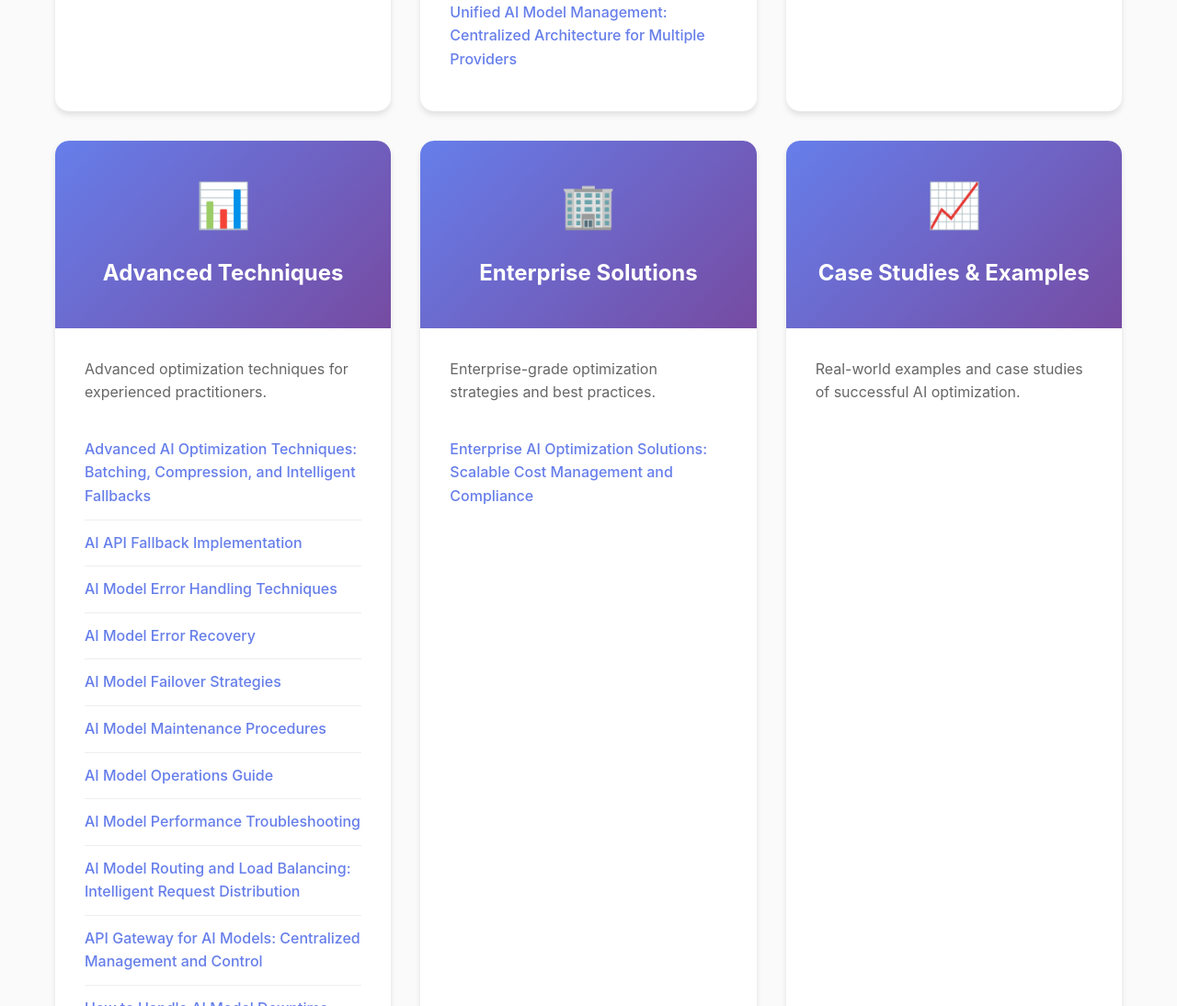
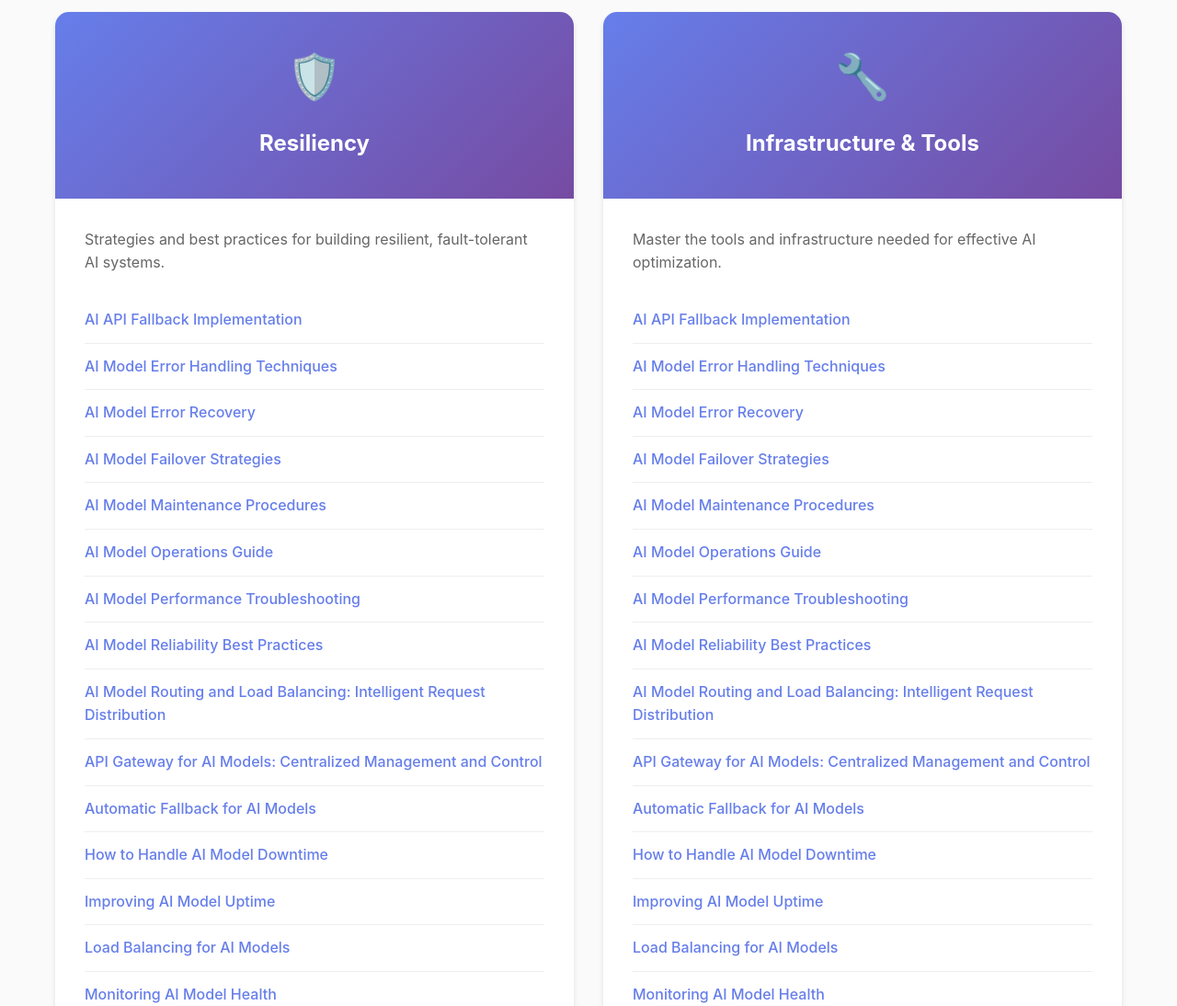
Before and after one commit to oletizi/www-aiperformanceoptimization, an Astro site: page /learn in a window 1280 px wide. Shown: the part 2640-3734 px from the top of the page at 92% size. Built offline with nearby package versions, Linux system fonts and the light colour scheme; Astro itself is replaced by a stand-in of ours.

Commit message:
formatting

```diff
--- a/src/content/learn/ai-api-fallback-implementation.mdx
+++ b/src/content/learn/ai-api-fallback-implementation.mdx
@@ -3,7 +3,7 @@ title: "AI API Fallback Implementation"
 description: "Learn practical AI API fallback implementation patterns. Master code examples, error handling, and real-world scenarios for robust AI applications."
 publishedDate: "2024-12-15"
 readingTime: "10 minutes"
-category: ["Infrastructure & Tools", "Performance Optimization", "Advanced Techniques"]
+category: ["Infrastructure & Tools", "Performance Optimization", "Advanced Techniques", "Resiliency"]
 ---
 
 # AI API Fallback Implementation
--- a/src/content/learn/ai-model-error-handling-techniques.mdx
+++ b/src/content/learn/ai-model-error-handling-techniques.mdx
@@ -3,7 +3,7 @@ title: "AI Model Error Handling Techniques"
 description: "Master AI model error handling techniques. Learn retry mechanisms, graceful degradation, and implementation patterns for robust AI applications."
 publishedDate: "2024-12-15"
 readingTime: "11 minutes"
-category: ["Infrastructure & Tools", "Performance Optimization", "Advanced Techniques"]
+category: ["Infrastructure & Tools", "Performance Optimization", "Advanced Techniques", "Resiliency"]
 ---
 
 # AI Model Error Handling Techniques
--- a/src/content/learn/ai-model-error-recovery.mdx
+++ b/src/content/learn/ai-model-error-recovery.mdx
@@ -3,7 +3,7 @@ title: "AI Model Error Recovery"
 description: "Master AI model error recovery strategies. Learn comprehensive error handling, recovery mechanisms, and best practices for managing AI model failures and errors."
 publishedDate: "2024-12-15"
 readingTime: "11 minutes"
-category: ["Infrastructure & Tools", "Performance Optimization", "Advanced Techniques"]
+category: ["Infrastructure & Tools", "Performance Optimization", "Advanced Techniques", "Resiliency"]
 ---
 
 # AI Model Error Recovery
--- a/src/content/learn/ai-model-failover-strategies.mdx
+++ b/src/content/learn/ai-model-failover-strategies.mdx
@@ -3,7 +3,7 @@ title: "AI Model Failover Strategies"
 description: "Learn proven strategies for AI model failover. Ensure reliability and uptime with multi-provider, fallback, and redundancy techniques."
 publishedDate: "2024-12-15"
 readingTime: "10 minutes"
-category: ["Infrastructure & Tools", "Performance Optimization", "Cost Optimization", "Advanced Techniques"]
+category: ["Infrastructure & Tools", "Performance Optimization", "Cost Optimization", "Advanced Techniques", "Resiliency"]
 ---
 
 # AI Model Failover Strategies
--- a/src/content/learn/ai-model-maintenance-procedures.mdx
+++ b/src/content/learn/ai-model-maintenance-procedures.mdx
@@ -3,7 +3,7 @@ title: "AI Model Maintenance Procedures"
 description: "Master AI model maintenance procedures and update strategies. Learn systematic approaches to maintaining AI models in production, including updates, optimization, and lifecycle management."
 publishedDate: "2024-12-15"
 readingTime: "12 minutes"
-category: ["Infrastructure & Tools", "Performance Optimization", "Advanced Techniques"]
+category: ["Infrastructure & Tools", "Performance Optimization", "Advanced Techniques", "Resiliency"]
 ---
 
 # AI Model Maintenance Procedures
--- a/src/content/learn/ai-model-operations-guide.mdx
+++ b/src/content/learn/ai-model-operations-guide.mdx
@@ -3,7 +3,7 @@ title: "AI Model Operations Guide"
 description: "Master AI model operations with comprehensive procedures, monitoring, and maintenance strategies. Learn production-ready operational practices for managing AI services effectively."
 publishedDate: "2024-12-15"
 readingTime: "13 minutes"
-category: ["Infrastructure & Tools", "Performance Optimization", "Advanced Techniques"]
+category: ["Infrastructure & Tools", "Performance Optimization", "Advanced Techniques", "Resiliency"]
 ---
 
 # AI Model Operations Guide
--- a/src/content/learn/ai-model-performance-troubleshooting.mdx
+++ b/src/content/learn/ai-model-performance-troubleshooting.mdx
@@ -3,7 +3,7 @@ title: "AI Model Performance Troubleshooting"
 description: "Master AI model performance troubleshooting techniques. Learn systematic approaches, performance analysis, and optimization strategies for resolving AI performance issues."
 publishedDate: "2024-12-15"
 readingTime: "12 minutes"
-category: ["Infrastructure & Tools", "Performance Optimization", "Advanced Techniques"]
+category: ["Infrastructure & Tools", "Performance Optimization", "Advanced Techniques", "Resiliency"]
 ---
 
 # AI Model Performance Troubleshooting
--- a/src/content/learn/ai-model-reliability-best-practices.mdx
+++ b/src/content/learn/ai-model-reliability-best-practices.mdx
@@ -3,7 +3,7 @@ title: "AI Model Reliability Best Practices"
 description: "Master best practices for AI model reliability. Learn monitoring, redundancy, error handling, and deployment tips for robust AI systems."
 publishedDate: "2024-12-15"
 readingTime: "9 minutes"
-category: ["Infrastructure & Tools", "Performance Optimization", "Cost Optimization"]
+category: ["Infrastructure & Tools", "Performance Optimization", "Cost Optimization", "Resiliency"]
 ---
 
 # AI Model Reliability Best Practices
--- a/src/content/learn/ai-model-routing-load-balancing.mdx
+++ b/src/content/learn/ai-model-routing-load-balancing.mdx
@@ -3,7 +3,7 @@ title: "AI Model Routing and Load Balancing: Intelligent Request Distribution"
 description: "Master AI model routing and load balancing strategies. Learn intelligent routing algorithms, health checking, failover mechanisms, and performance optimization techniques."
 publishedDate: "2024-12-15"
 readingTime: "14 minutes"
-category: ["Infrastructure & Tools", "Performance Optimization", "Advanced Techniques"]
+category: ["Infrastructure & Tools", "Performance Optimization", "Advanced Techniques", "Resiliency"]
 ---
 
 # AI Model Routing and Load Balancing
--- a/src/content/learn/api-gateway-ai-models.mdx
+++ b/src/content/learn/api-gateway-ai-models.mdx
@@ -3,7 +3,7 @@ title: "API Gateway for AI Models: Centralized Management and Control"
 description: "Learn how to build an API gateway for AI models. Master gateway architecture patterns, request transformation, authentication, rate limiting, and centralized management."
 publishedDate: "2024-12-15"
 readingTime: "13 minutes"
-category: ["Infrastructure & Tools", "Performance Optimization", "Advanced Techniques"]
+category: ["Infrastructure & Tools", "Performance Optimization", "Advanced Techniques", "Resiliency"]
 ---
 
 # API Gateway for AI Models
--- a/src/content/learn/automatic-fallback-for-ai-models.mdx
+++ b/src/content/learn/automatic-fallback-for-ai-models.mdx
@@ -3,7 +3,7 @@ title: "Automatic Fallback for AI Models"
 description: "Discover how to implement automatic fallback for AI models. Learn code patterns and real-world examples to keep your AI apps running."
 publishedDate: "2024-12-15"
 readingTime: "8 minutes"
-category: ["Infrastructure & Tools", "Performance Optimization", "Cost Optimization"]
+category: ["Infrastructure & Tools", "Performance Optimization", "Cost Optimization", "Resiliency"]
 ---
 
 # Automatic Fallback for AI Models
--- a/src/content/learn/how-to-handle-ai-model-downtime.mdx
+++ b/src/content/learn/how-to-handle-ai-model-downtime.mdx
@@ -3,7 +3,7 @@ title: "How to Handle AI Model Downtime"
 description: "Learn practical steps to handle AI model downtime effectively. Master incident response, troubleshooting procedures, and operational best practices for AI service disruptions."
 publishedDate: "2024-12-15"
 readingTime: "10 minutes"
-category: ["Infrastructure & Tools", "Performance Optimization", "Advanced Techniques"]
+category: ["Infrastructure & Tools", "Performance Optimization", "Advanced Techniques", "Resiliency"]
 ---
 
 # How to Handle AI Model Downtime
--- a/src/content/learn/improving-ai-model-uptime.mdx
+++ b/src/content/learn/improving-ai-model-uptime.mdx
@@ -3,7 +3,7 @@ title: "Improving AI Model Uptime"
 description: "Master strategies to improve AI model uptime and reliability. Learn monitoring techniques, proactive maintenance, and best practices for maximizing AI service availability."
 publishedDate: "2024-12-15"
 readingTime: "11 minutes"
-category: ["Infrastructure & Tools", "Performance Optimization", "Advanced Techniques"]
+category: ["Infrastructure & Tools", "Performance Optimization", "Advanced Techniques", "Resiliency"]
 ---
 
 # Improving AI Model Uptime
--- a/src/content/learn/load-balancing-for-ai-models.mdx
+++ b/src/content/learn/load-balancing-for-ai-models.mdx
@@ -3,7 +3,7 @@ title: "Load Balancing for AI Models"
 description: "Master load balancing strategies for AI models. Learn algorithms, implementation patterns, and best practices for distributing AI requests across multiple providers."
 publishedDate: "2024-12-15"
 readingTime: "11 minutes"
-category: ["Infrastructure & Tools", "Performance Optimization", "Advanced Techniques"]
+category: ["Infrastructure & Tools", "Performance Optimization", "Advanced Techniques", "Resiliency"]
 ---
 
 # Load Balancing for AI Models
--- a/src/content/learn/monitoring-ai-model-health.mdx
+++ b/src/content/learn/monitoring-ai-model-health.mdx
@@ -3,7 +3,7 @@ title: "Monitoring AI Model Health"
 description: "Master AI model health monitoring strategies. Learn metrics, alerting, and implementation patterns for comprehensive AI system monitoring."
 publishedDate: "2024-12-15"
 readingTime: "12 minutes"
-category: ["Infrastructure & Tools", "Performance Optimization", "Cost Optimization"]
+category: ["Infrastructure & Tools", "Performance Optimization", "Cost Optimization", "Resiliency"]
 ---
 
 # Monitoring AI Model Health
--- a/src/content/learn/multi-provider-ai-failover.mdx
+++ b/src/content/learn/multi-provider-ai-failover.mdx
@@ -3,7 +3,7 @@ title: "Multi-Provider AI Failover"
 description: "Master multi-provider AI failover strategies. Learn advanced patterns for switching between OpenAI, Anthropic, Google, and other AI providers seamlessly."
 publishedDate: "2024-12-15"
 readingTime: "12 minutes"
-category: ["Infrastructure & Tools", "Performance Optimization", "Advanced Techniques"]
+category: ["Infrastructure & Tools", "Performance Optimization", "Advanced Techniques", "Resiliency"]
 ---
 
 # Multi-Provider AI Failover
--- a/src/content/learn/redundancy-in-ai-model-deployments.mdx
+++ b/src/content/learn/redundancy-in-ai-model-deployments.mdx
@@ -3,7 +3,7 @@ title: "Redundancy in AI Model Deployments"
 description: "Master redundancy strategies for AI model deployments. Learn deployment patterns, infrastructure design, and best practices for high-availability AI systems."
 publishedDate: "2024-12-15"
 readingTime: "13 minutes"
-category: ["Infrastructure & Tools", "Performance Optimization", "Advanced Techniques"]
+category: ["Infrastructure & Tools", "Performance Optimization", "Advanced Techniques", "Resiliency"]
 ---
 
 # Redundancy in AI Model Deployments
--- a/src/pages/learn/index.astro
+++ b/src/pages/learn/index.astro
@@ -16,6 +16,11 @@ const articlesByCategory = {
       ? article.data.category.includes('Performance Optimization')
       : article.data.category === 'Performance Optimization'
   ),
+  'Resiliency': learnArticles.filter(article =>
+    Array.isArray(article.data.category)
+      ? article.data.category.includes('Resiliency')
+      : article.data.category === 'Resiliency'
+  ),
   'Infrastructure & Tools': learnArticles.filter(article =>
     Array.isArray(article.data.category)
       ? article.data.category.includes('Infrastructure & Tools')
@@ -30,11 +35,6 @@ const articlesByCategory = {
     Array.isArray(article.data.category)
       ? article.data.category.includes('Enterprise Solutions')
       : article.data.category === 'Enterprise Solutions'
-  ),
-  'Case Studies & Examples': learnArticles.filter(article =>
-    Array.isArray(article.data.category)
-      ? article.data.category.includes('Case Studies & Examples')
-      : article.data.category === 'Case Studies & Examples'
   ),
 };
 
@@ -164,7 +164,7 @@ const jsonLd = {
 
 			.categories-grid {
 				display: grid;
-				grid-template-columns: repeat(auto-fit, minmax(300px, 1fr));
+				grid-template-columns: repeat(2, 1fr);
 				gap: 2rem;
 				margin: 3rem 0;
 			}
@@ -419,6 +419,21 @@ const jsonLd = {
 
 				<article class="category-card">
 					<div class="category-header">
+						<div class="icon">🛡️</div>
+						<h3>Resiliency</h3>
+					</div>
+					<div class="category-content">
+						<p>Strategies and best practices for building resilient, fault-tolerant AI systems.</p>
+						<ul class="articles-list">
+							{articlesByCategory['Resiliency'].map(article => (
+								<li><a href={`/learn/${article.id.replace('.mdx', '')}`}>{article.data.title}</a></li>
+							))}
+						</ul>
+					</div>
+				</article>
+
+				<article class="category-card">
+					<div class="category-header">
 						<div class="icon">🔧</div>
 						<h3>Infrastructure & Tools</h3>
 					</div>
@@ -461,21 +476,6 @@ const jsonLd = {
 						</ul>
 					</div>
 				</article>
-
-				<article class="category-card">
-					<div class="category-header">
-						<div class="icon">📈</div>
-						<h3>Case Studies & Examples</h3>
-					</div>
-					<div class="category-content">
-						<p>Real-world examples and case studies of successful AI optimization.</p>
-						<ul class="articles-list">
-							{articlesByCategory['Case Studies & Examples'].map(article => (
-								<li><a href={`/learn/${article.id.replace('.mdx', '')}`}>{article.data.title}</a></li>
-							))}
-						</ul>
-					</div>
-				</article>
 			</div>
 		</main>
 
```
